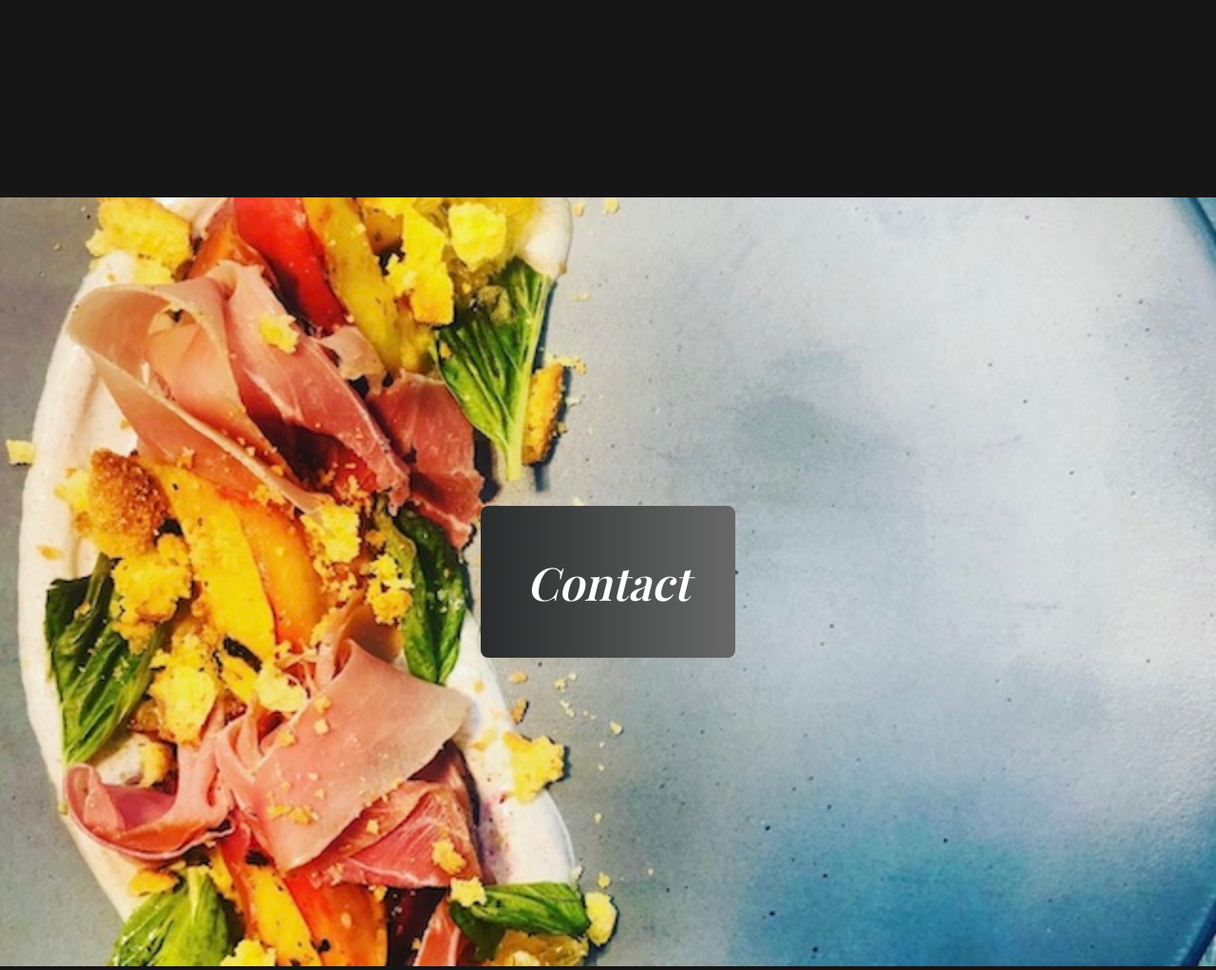
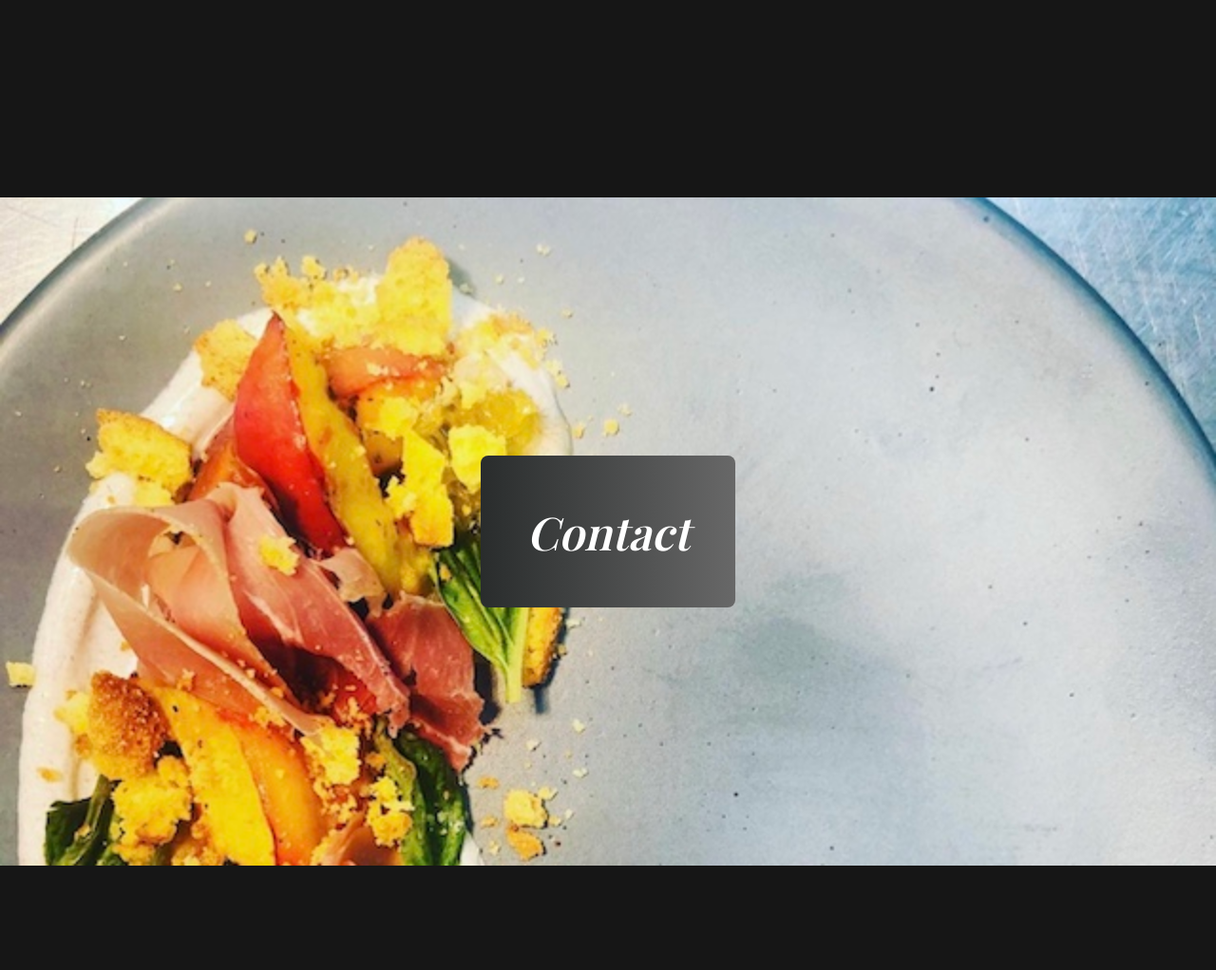
Before and after one commit to rsoria21/ChefEvan, a PHP site: page / in a window 1280 px wide. Shown: the part 2973-3995 px from the top of the page at 95% size. Run offline with PHP 8.4, Linux system fonts and the light colour scheme; some libraries are stand-ins or nearby versions; some web fonts are replaced.

Commit message:
fixing CTA section

```diff
--- a/styles.css
+++ b/styles.css
@@ -262,20 +262,27 @@
   }
 }
 /* cake styles end */
+/* .header {
+  background-color: #2e4d52;
+  background-image: url(/Images/IMG_0184.jpg);
+  background-repeat: no-repeat;
+  background-position: center;
+  background-size: cover;
+  text-align: center;
+  padding: 3rem 0;
+} */
 
 /* call to action */
 #cta {
-  display: flex;
-  justify-content: center;
-  /* align-items: center; */
+  /* display: flex;
+  justify-content: center; */
+  text-align: center;
+  background-image: url(/Images/IMG_0186.jpg);
+  /* background-repeat: no-repeat; */
+  background-attachment: fixed;
+  /* background-position: center; */
+  background-size: cover;
   padding: 20rem 0;
-  background-image: url(/Images/IMG_0186.jpg);
-  /* in case we want image to stay fixed */
-  background-repeat: no-repeat;
-  background-attachment: fixed;
-  background-position: center;
-  background-size: cover;
-  max-width: 100%;
 }
 
 .cta-btn {
```
